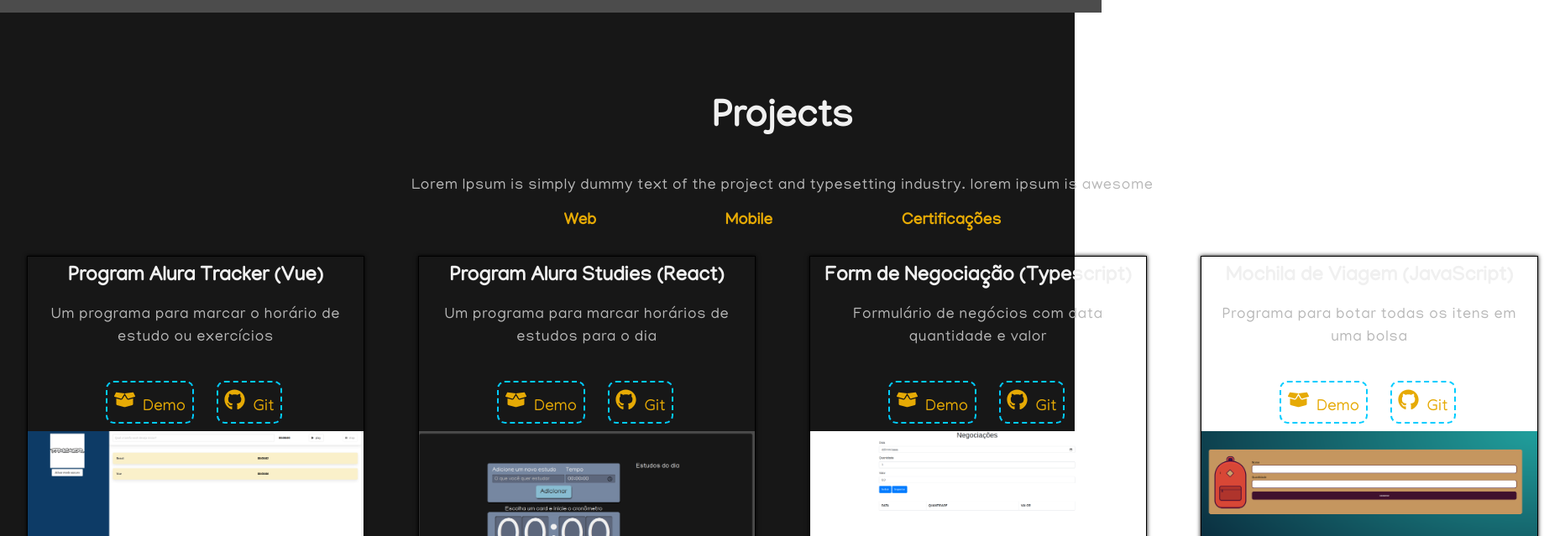
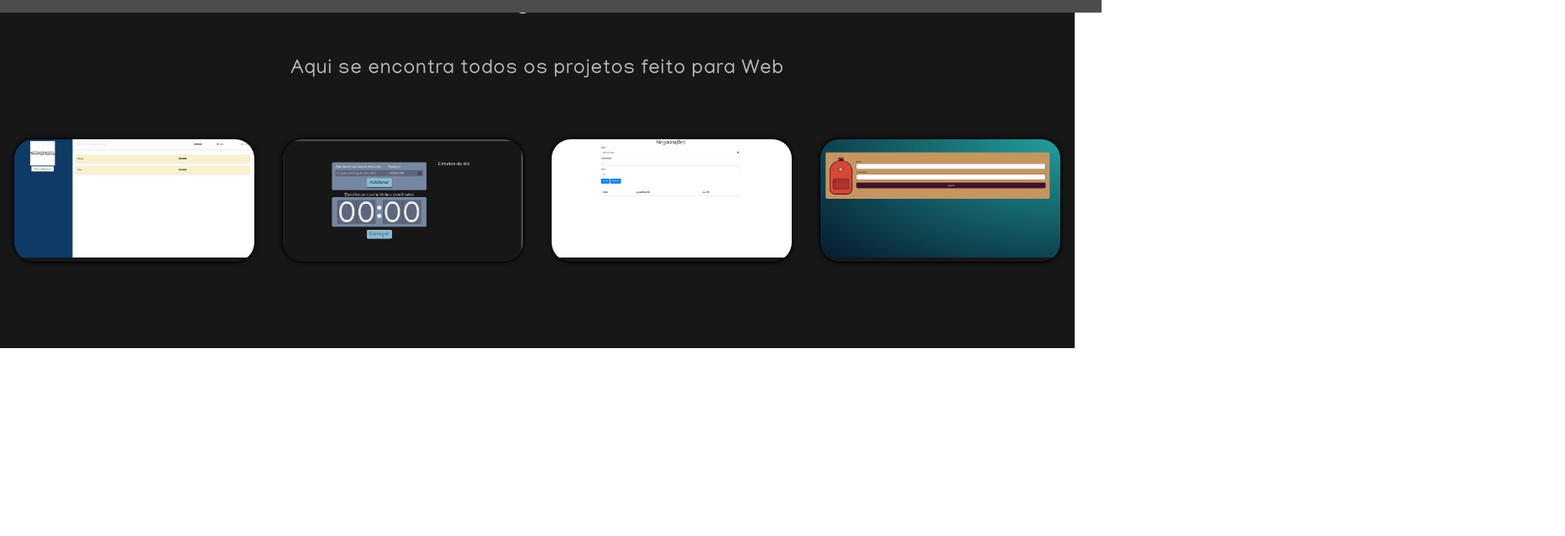
Before and after one commit to flavioaluis/portfolio, a React (Create React App) app: page / in a window 1280 px wide. Shown: the part 785-1424 px from the top of the page at 84% size, 1864 px wide, since content can reach past the window. After the commit the page ends 1200 px from the top, so only its background shows below. Built offline with nearby package versions, Linux system fonts and the light colour scheme.

Commit message:
Att Better Grid

```diff
--- a/src/components/AboutMe/AboutMe.module.scss
+++ b/src/components/AboutMe/AboutMe.module.scss
@@ -1,12 +1,19 @@
 .About {
-    margin:0em 3em 4em 4em;
+    margin:0 auto;
     display:flex;
     justify-content: center;
+    max-width: 1100px;
 }
 .textMe {
     font-size:1.4em;
     color:#fff;
-    text-align: center;;
+    text-align: center;
+}
+
+.textMe span{
+    text-align: center;
+    margin:auto;
+    padding: 0em 1em;
 }
 
 @media (max-width: 768px) {
--- a/src/components/Grid/CardData/index.tsx
+++ b/src/components/Grid/CardData/index.tsx
@@ -5,7 +5,7 @@
 
 const CardData = [
     {
-        img: Tracker,
+        imgUrl: Tracker,
         title: "Program Alura Tracker (Vue)",
         description:"Um programa para marcar o horário de estudo ou exercícios ",
         link:"https://a-track-flavioaluis.vercel.app/",
@@ -13,7 +13,7 @@
     },
 
     {
-        img: aStudies,
+        imgUrl: aStudies,
         title: "Program Alura Studies (React)",
         description:"Um programa para marcar horários de estudos para o dia",
         link:"https://alura-studies-flax-gamma.vercel.app/",
@@ -21,7 +21,7 @@
     },
 
     {
-        img: formNegocio,
+        imgUrl: formNegocio,
         title: "Form de Negociação (Typescript)",
         description:"Formulário de negócios com data quantidade e valor",
         link:"https://form-negocios.vercel.app/",
@@ -29,7 +29,7 @@
     },
 
     {
-        img: MViagem,
+        imgUrl: MViagem,
         title: "Mochila de Viagem (JavaScript)",
         description:"Programa para botar todas os itens em uma bolsa",
         link:"https://m-viagem.vercel.app/",
--- a/src/components/Grid/Menu/Menu.module.scss
+++ b/src/components/Grid/Menu/Menu.module.scss
@@ -1,8 +1,7 @@
 .menu{
-    margin:6em 0em;
-	align-items: center;
-	text-align:center;
-    text-decoration: none !important;
+    margin:1em 0em;
+	  align-items: center;
+	  text-align:center;
 
 
   }
@@ -16,7 +15,7 @@
 
   .menu p {
     color: #B8B8B8;
-    font-size:18px;
+    font-size:1.5em;
     letter-spacing: 0.8px;
     line-height:1.5em;
     margin: 0em auto 1em auto;
@@ -24,17 +23,33 @@
   }
 
   .navPills {
-
+    font-size:1.5em;
+    margin: 0em auto 1em auto;
     display:flex;
     justify-content: center;
   }
 
   .navItem{
-    margin:0em 4em 0em 4em;
-    font-size:1.2em;
+    display: inline-block;
+    align-items: center;
+    font-size: 1.2em;
+    padding:0.5em 0.5em 0.2em 0.5em;
+    font-size:1.0em;
     font-weight:700;
+    border-right: 1px solid rgba(255, 255, 255, 0.5);
+
   }
 
-.projects {
+
+  .rowProj{
     display:flex;
+    justify-content: center;
 }
+
+
+@media (max-width: 768px) {
+	.rowProj{
+    margin-bottom:1em;
+    flex-direction: column;
+	}
+}
--- a/src/components/Grid/Menu/index.tsx
+++ b/src/components/Grid/Menu/index.tsx
@@ -5,36 +5,32 @@
 
 function Menu() {
     return(
-        <section className={style.menu}>
+        <section className={style.menu} id={style.project}>
             <Container>
                 <Row>
                     <Col>
-                    <h2>Projects</h2>
-                    <p className={style.pMenu}>Lorem Ipsum is simply dummy text of the project and typesetting industry. lorem ipsum is awesome</p>
+                    <h2 >Projects</h2>
+                    <p>Aqui se encontra todos os projetos feito para Web</p>
                     <Tab.Container id={style.projectsTabs} defaultActiveKey="first">
                     <Nav variant="pills" className={style.navPills} id={style.pillsTab}>
-                            <Nav.Item className={style.navItem}>
-                                <Nav.Link eventKey="first">Web</Nav.Link>
-                            </Nav.Item>
-                            <Nav.Item className={style.navItem}>
-                                <Nav.Link eventKey="second">Mobile</Nav.Link>
-                            </Nav.Item>
-                            <Nav.Item className={style.navItem}>
-                                <Nav.Link eventKey="third">Certificações</Nav.Link>
-                            </Nav.Item>
+
                     </Nav>
                     <Tab.Content>
                         <Tab.Pane eventKey="first">
-                                <Row className={style.projects}>
-                                    <Projects details={CardData}/>
+                                <Row className={style.rowProj}>
+                                    {CardData.map ((project,index) => (
+                                        <Projects key={index} {...project} />
+                                    ))}
                                 </Row>
+
                         </Tab.Pane>
+
                     </Tab.Content>
                     </Tab.Container>
                     </Col>
                 </Row>
             </Container>
+
         </section>
-    )
-}
+    )}
 export default Menu;
--- a/src/components/Grid/Projects/Projects.module.scss
+++ b/src/components/Grid/Projects/Projects.module.scss
@@ -1,64 +1,65 @@
-.titleCard {
-    margin:1.5em 0 1em 0  ;
-    font-size:3em;
-}
-
-.card {
+.projCard{
     border:1px solid black;
     box-shadow: 0 0 5px black;
-    width:25em;
-    margin:2em;
-}
+    margin:1em;
+    position: relative;
+    border-radius: 1.5em;
+    overflow: hidden;
+    margin-bottom: 1.2em;
+  }
 
-.cardImage {
-    position:relative;
-    width:100%;
-    height:100%;
+  .projCard img {
+
+    width: 100%;
+    height: auto;
+  }
 
 
-    img {
-        width: 100%;
-            height: 100%;
-            object-fit: cover;
-    }
-}
+  .projCard::before {
+    content: "";
+    background: linear-gradient(90.21deg, #7a487c -5.91%, #4A2FBD 111.58%);
+    opacity: 0.85;
+    position: absolute;
+    width: 100%;
+    height: 0;
+    transition: 0.4s ease-in-out;
+  }
+  .projCard:hover::before {
+    height: 100%;
+  }
+  .cardTxt {
+    position: absolute;
+    text-align: center;
+    top: 65%;
+    left: 50%;
+    transform: translate(-50%, -50%);
+    transition: 0.5s ease-in-out;
+    opacity: 0;
+    width: 100%;
+  }
+  .projCard:hover .cardTxt {
+    top: 50%;
+    opacity: 1;
+  }
+  .cardTxt h4 {
+    font-size: 1.4em;
+    font-weight: 700;
+    letter-spacing: 0.8px;
+    line-height: 1.1em;
+  }
+  .cartTxt span {
+    font-style: italic;
+    font-weight: 400;
+    font-size: 15px;
+    letter-spacing: 0.8px;
+  }
 
-.cardTitle, .cardDescription {
-    text-align:center;
-    margin:0;
-    padding:0.5em;
-}
-
-.cardTitle {
-    font-weight: bold;
-    font-size:1.5em;
-}
-
-.cardDescription {
-    font-size:0.6em;
-}
-.card a {
+  .projCard a {
     display: inline-block;
     font-size: 1.2em;
     margin:0.5em;
-    padding:0.4em;
+    padding:0.2em 0.8em 0.2em 0.8em;
     margin-right: 0.7em;
-    border: 2px dashed #00ccff;
-    border-radius: 0.5em;
+    border: 2px ridge #00ccff;
+    border-radius: 1.5em;
 }
-
-
-@media (max-width: 768px) {
-	.card {
-        width:80%;
-	}
-
-  }
-
-@media (min-width: 769px) and (max-width: 1024px) {
-
-.card {
-    width:40%;
-    margin:1em;
-}
-}
--- a/src/components/Grid/Projects/index.tsx
+++ b/src/components/Grid/Projects/index.tsx
@@ -3,35 +3,22 @@
 import { FaGithub } from "@react-icons/all-files/fa/FaGithub" ;
 import { FaBoxOpen} from "@react-icons/all-files/fa/FaBoxOpen" ;
 
-type CardProps = {
-	details: Array<{
-		img: string;
-		title: string;
-		description: string;
-		link:string;
-		link2:string;
-	  }>;
-}
-function Projects(props:CardProps) {
+
+const Projects: React.FC<{ title: string, description: string, imgUrl: string, link: string, link2: string }>= ({ title, description, imgUrl, link, link2 }) => {
     return (
-	<>
-			{props.details.map((value, index) => (
-			<div className={style.card} key={index}>
-				<h3 className={style.cardTitle}>{value.title}</h3>
-					<p className={style.cardDescription}>
-						{value.description}
-					</p>
-					<a href={value.link}><FaBoxOpen size={25}/>&nbsp;&nbsp;Demo</a> <a href={value.link2}><FaGithub size={25}/>&nbsp;&nbsp;Git</a>
 
-				<div>
-					<div className={style.cardImage}>
-						<img src={value.img}  alt="Trabalho1"/>
-					</div>
+		<div>
+			<div className={style.projCard}>
+				<img src={imgUrl}  alt="Trabalho1"/>
+				<div className={style.cardTxt}>
+				<h4 >{title}</h4>
+				<span>{description}</span>
+				<div >
+				<a href={link}><FaBoxOpen size={25}/>&nbsp;&nbsp;Demo</a> <a href={link2}><FaGithub size={25}/>&nbsp;&nbsp;Git</a>
+				</div>
 				</div>
 			</div>
-			))}
+		</div>
 
-	</>
 )}
-
-export default Projects;
+ export default Projects;
--- a/src/components/Image/Image.module.scss
+++ b/src/components/Image/Image.module.scss
@@ -138,20 +138,3 @@
 .content a:hover {
     letter-spacing: 0.2em;
 }
-
-
-a:link {
-    color:rgb(230, 170, 5);
-}
-
-a:visited {
-    color: rgb(109, 136, 69);
-}
-
-a:hover {
-    color: rgb(7, 0, 4);
-}
-
-a:active {
-    color: #00ccff;
-}
--- a/src/components/NavBar/NavBar.module.scss
+++ b/src/components/NavBar/NavBar.module.scss
@@ -2,7 +2,7 @@
     position:absolute;
     display:flex;
     width:100%;
-    justify-content: end;
+    justify-content: flex-end;
     background-color: transparent;
     position:fixed;
 
@@ -11,10 +11,10 @@
 
  .Menu li {
     margin:1em;
-    border: 2px dashed #00ccff;
-    border-radius: 10%;;
+    border: 2px ridge #00ccff;
+    border-radius: 1.5em;
     font-size: 1.66em;
-    padding:0.3em;
+    padding:0.5em 0.6em 0.3em 0.6em;
 }
 
 @media (max-width: 768px) {
--- a/src/pages/Home/Home.module.scss
+++ b/src/pages/Home/Home.module.scss
@@ -70,14 +70,28 @@
 
 }
 
+a:link {
+    color:rgb(144, 230, 5);
+}
+
+a:visited {
+    color: rgb(245, 245, 245);
+}
+
+a:hover {
+    color: rgb(7, 0, 4);
+}
+
+a:active {
+    color: #00ccff;
+}
+
 .columns{
   height:65vh;
   display:flex;
   flex-direction:row;
 
 }
-
-
 
 .Section {
 	display:flex;
```
Lines whose indentation alone changed are shown as unchanged.
